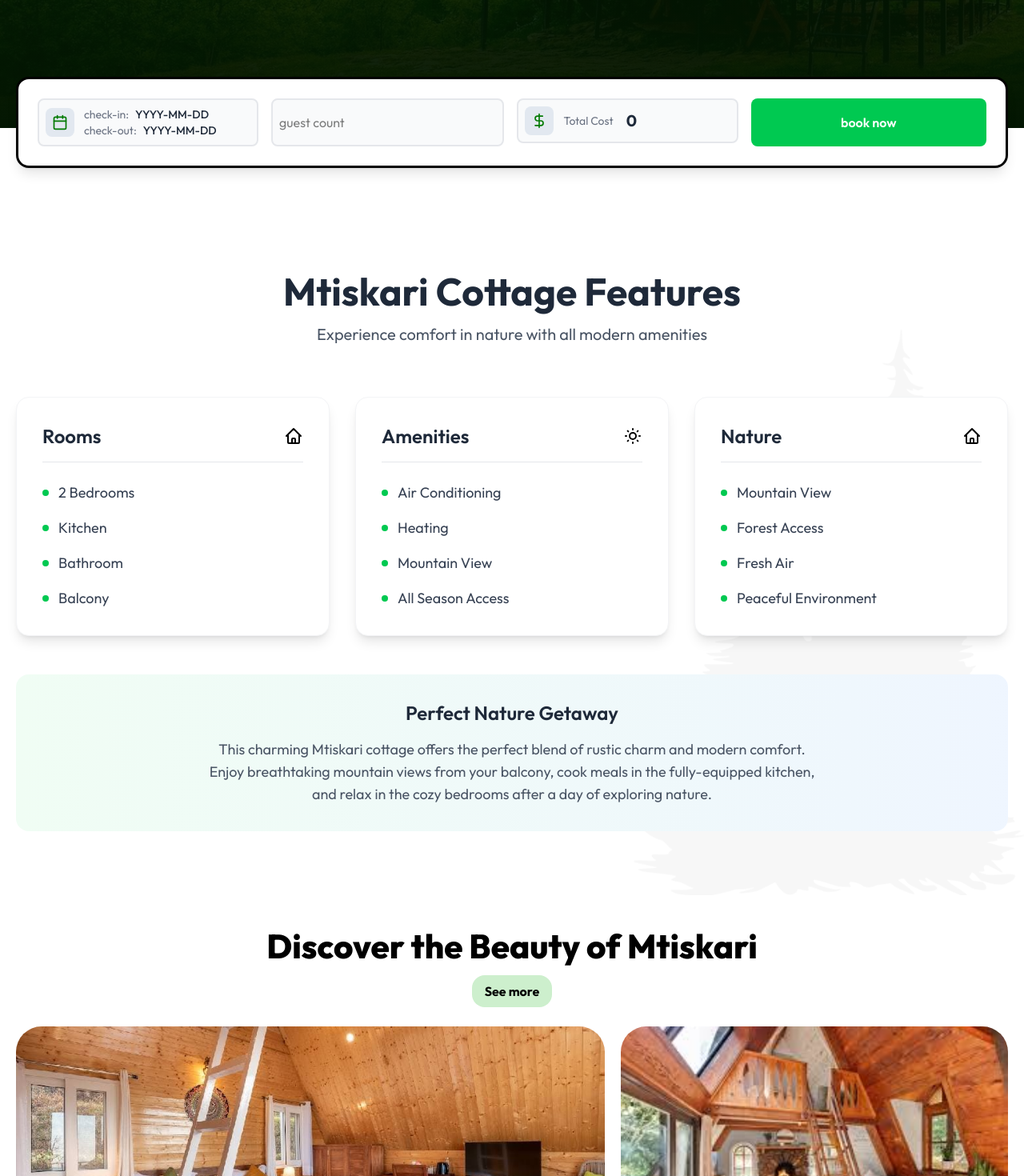
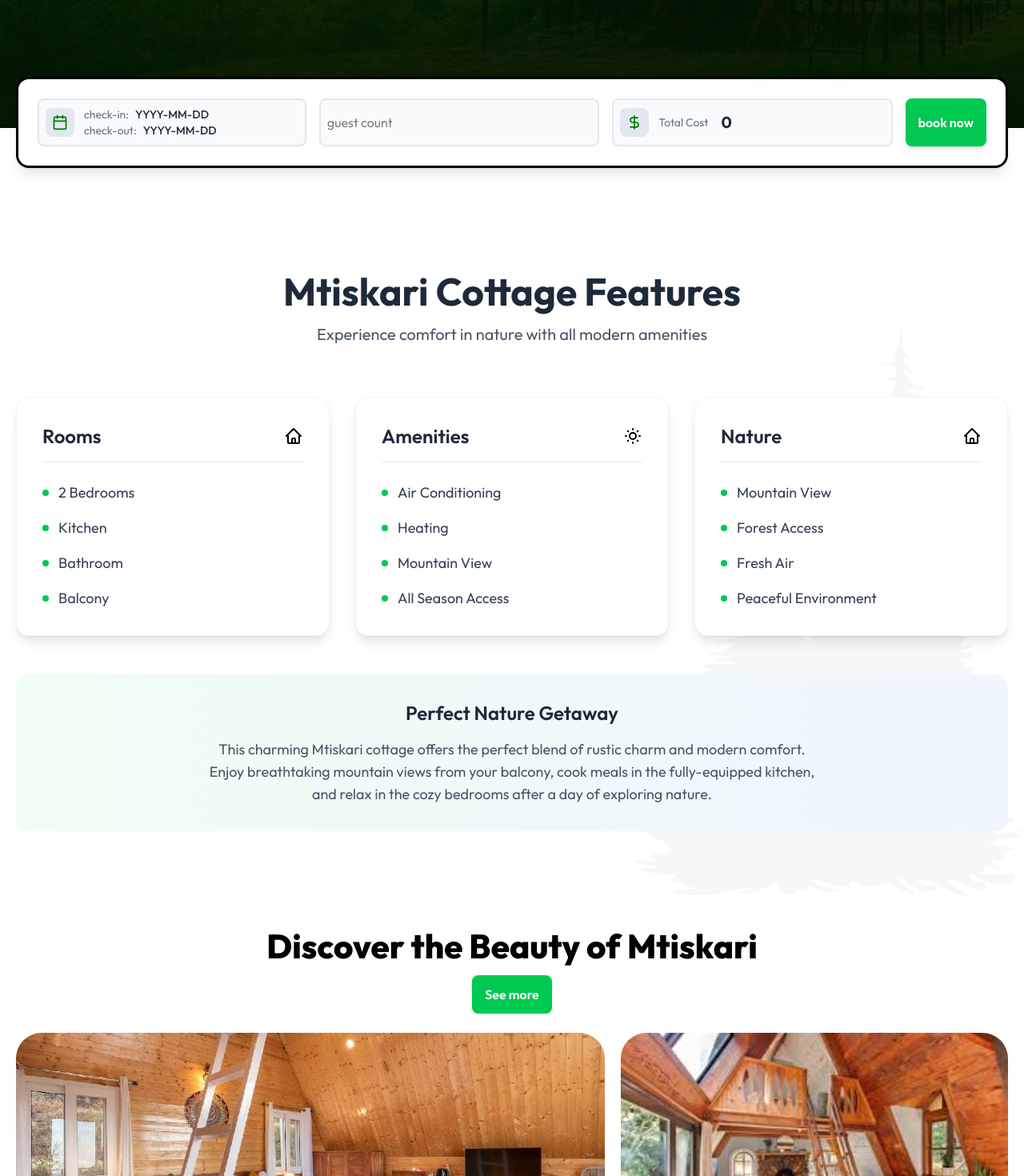
Before and after one commit to gioocharkviani/mtiskari, a Next.js app: page / in a window 1280 px wide. Shown: the part 640-2110 px from the top of the page at 80% size. Built offline with nearby package versions, Linux system fonts and the light colour scheme.

Commit message:
feat/btn

```diff
--- a/components/forms/HeroBooking.tsx
+++ b/components/forms/HeroBooking.tsx
@@ -1,8 +1,9 @@
 "use client";
 import React, { useState } from "react";
 import { motion, Variants } from "framer-motion";
-import { Calendar, DollarSign, X } from "lucide-react";
+import { Calendar, DollarSign } from "lucide-react";
 import DateRangeComp from "../DateRangeComp";
+import { Button } from "../ui";
 
 const HeroBooking = () => {
   const bookingVariants: Variants = {
@@ -48,15 +49,13 @@ const HeroBooking = () => {
               <div className="w-full">
                 <DateRangeComp />
                 <div className="border-t px-6 gap-2 py-2 border-gray-100 flex justify-end">
-                  <button className="flex-1 bg-green-500 text-white py-3 px-4 rounded-lg font-semibold hover:bg-green-600 transition-colors duration-300 shadow-md hover:shadow-lg">
-                    Apply
-                  </button>
-                  <button
+                  <Button variant="customGreen">apply</Button>
+                  <Button
                     onClick={() => setOpenDateRange(false)}
-                    className="flex-1 bg-gray-100 text-gray-700 py-3 px-4 rounded-lg font-semibold hover:bg-gray-200 transition-colors duration-300 shadow-md hover:shadow-lg"
+                    variant="secondary"
                   >
                     Cancel
-                  </button>
+                  </Button>
                 </div>
               </div>
             </div>
@@ -114,9 +113,7 @@ const HeroBooking = () => {
             />
 
             {/* TOTAL COST */}
-            <div className="w-full">
-              <div className="p-2 border-2 w-full border-gray-200 rounded-lg bg-gray-50">
-                <div className="flex items-center gap-3">
+            <div className=" p-2 flex items-center gap-3 border-2 w-full  border-gray-200 rounded-lg bg-gray-50">
               <div className="p-2 bg-slate-200 rounded-lg">
                 <DollarSign className="w-5 h-5 text-[#027a02]" />
               </div>
@@ -125,16 +122,10 @@ const HeroBooking = () => {
                 <p className="font-bold text-xl text-gray-800">0</p>
               </div>
             </div>
-              </div>
-            </div>
             {/* BOOK NOW */}
-            <motion.button
-              whileHover={{ scale: 1.05 }}
-              whileTap={{ scale: 0.95 }}
-              className="bg-green-500 w-full text-[#ffffff] p-3 rounded-lg font-semibold hover:bg-green-600 transition-colors duration-300"
-            >
+            <Button variant="customGreen" className="text-nowrap">
               book now
-            </motion.button>
+            </Button>
           </div>
         </motion.div>
       </motion.div>
--- a/components/sections/Activites.tsx
+++ b/components/sections/Activites.tsx
@@ -10,6 +10,7 @@ import firePlace from "../../public/services/1/firePlase.png";
 import hicking from "../../public/services/1/hicking.png";
 import forest from "../../public/services/1/forest.png";
 import boat from "../../public/services/1/boat.png";
+import { Button } from "../ui";
 
 const dummy: ComfortTypes[] = [
   {
@@ -226,15 +227,12 @@ const Activites = () => {
               className="flex justify-center mt-4"
             >
               {dummy.length > 4 && (
-                <motion.button
+                <Button
+                  variant="customGreen"
                   onClick={() => setShowAll(!showAll)}
-                  whileHover="hover"
-                  whileTap="tap"
-                  variants={buttonVariants}
-                  className="text-[#041f06] px-4 py-2 rounded-2xl bg-[#cdefcd] font-bold text-[16px] hover:bg-[#b8e0b8] transition-colors duration-300 block"
                 >
                   {showAll ? "Show Less" : "See More Comforts"}
-                </motion.button>
+                </Button>
               )}
             </motion.div>
           )}
--- a/components/sections/Contact.tsx
+++ b/components/sections/Contact.tsx
@@ -2,6 +2,7 @@
 
 import { motion, useInView, Variants } from "framer-motion";
 import { useRef, useState } from "react";
+import { Button } from "../ui";
 
 const Contact = () => {
   const ref = useRef(null);
@@ -186,15 +187,9 @@ const Contact = () => {
                 />
               </motion.div>
 
-              <motion.button
-                type="submit"
-                variants={itemVariants}
-                whileHover={{ scale: 1.05 }}
-                whileTap={{ scale: 0.95 }}
-                className="bg-[#cdefcd] w-full text-[#000000] p-3 rounded-lg font-semibold hover:bg-[#b8e0b8] transition-colors duration-300"
-              >
+              <Button variant="customGreen" className="w-full">
                 Send Message
-              </motion.button>
+              </Button>
             </form>
           </motion.div>
 
@@ -331,20 +326,9 @@ const Contact = () => {
               adventure in nature, were here to help you create unforgettable
               memories in the heart of Racha.
             </p>
-            <motion.button
-              whileHover={{
-                scale: 1.05,
-                boxShadow: "0 15px 30px rgba(4, 31, 6, 0.4)",
-              }}
-              whileTap={{ scale: 0.95 }}
-              className="bg-linear-to-r from-green-600 via-green-700 to-green-600 text-white px-10 py-4 rounded-2xl font-semibold text-lg shadow-lg relative overflow-hidden group"
-            >
-              <span className="relative z-10">Book Now</span>
-              <motion.div
-                className="absolute inset-0 bg-linear-to-r from-transparent via-white/20 to-transparent transform -skew-x-12 -translate-x-full group-hover:translate-x-full transition-transform duration-1000"
-                initial={false}
-              />
-            </motion.button>
+            <Button variant="customGreen" className="text-nowrap">
+              Book now
+            </Button>
           </motion.div>
         </motion.div>
       </div>
--- a/components/sections/Gallery.tsx
+++ b/components/sections/Gallery.tsx
@@ -1,7 +1,7 @@
 "use client";
 import Image, { StaticImageData } from "next/image";
 import Link from "next/link";
-import React, { useState, useRef } from "react";
+import React, { useRef } from "react";
 import { motion, Variants, useInView } from "framer-motion";
 import test1 from "../../public/test/1.jpg";
 import test2 from "../../public/test/2.jpg";
@@ -83,32 +83,6 @@ const imageVariants: Variants = {
   },
 };
 
-const buttonVariants: Variants = {
-  hidden: {
-    opacity: 0,
-    scale: 0.8,
-  },
-  visible: {
-    opacity: 1,
-    scale: 1,
-    transition: {
-      duration: 0.5,
-      ease: "easeOut",
-      delay: 0.6,
-    },
-  },
-  hover: {
-    scale: 1.05,
-    transition: {
-      duration: 0.2,
-      ease: "easeInOut",
-    },
-  },
-  tap: {
-    scale: 0.95,
-  },
-};
-
 interface AnimatedSectionProps {
   children: React.ReactNode;
   className?: string;
@@ -154,14 +128,12 @@ const Gallery: React.FC = () => {
                 Discover the Beauty of Mtiskari
               </motion.span>
 
-              <motion.div variants={buttonVariants}>
-                <Link
-                  href=""
-                  className="text-[#000000] px-4 py-2 rounded-2xl bg-[#cdefcd] font-bold text-[16px] hover:bg-[#b8e0b8] transition-colors duration-300 block"
-                >
-                  See more
-                </Link>
-              </motion.div>
+              <Link
+                href=""
+                className="flex-1 bg-green-500 text-white py-3 px-4 rounded-lg font-semibold hover:bg-green-600 transition-colors duration-300 shadow-md hover:shadow-lg"
+              >
+                See more
+              </Link>
             </AnimatedSection>
 
             <AnimatedSection className="w-full mt-6 overflow-hidden">
--- /dev/null
+++ b/components/ui/Button.tsx
@@ -0,0 +1,33 @@
+import React from "react";
+
+type VariantType = "default" | "secondary" | "customGreen";
+
+interface customBtn {
+  children?: React.ReactNode;
+  variant?: VariantType;
+  onClick?: () => void;
+  className?: string;
+}
+
+export const Button = ({
+  children,
+  variant,
+  onClick,
+  className,
+}: customBtn) => {
+  const variants: Record<VariantType, string> = {
+    default: "px-4 py-2 rounded font-medium border",
+    secondary:
+      "flex-1 bg-gray-100 text-gray-700 py-3 px-4 rounded-lg font-semibold hover:bg-gray-200 transition-colors duration-300 shadow-md hover:shadow-lg",
+    customGreen:
+      "flex-1 bg-green-500 text-white py-3 px-4 rounded-lg font-semibold hover:bg-green-600 transition-colors duration-300 shadow-md hover:shadow-lg",
+  };
+  return (
+    <button
+      onClick={onClick}
+      className={`${variant ? variants[variant] : variants.default} ${className}`}
+    >
+      {children}
+    </button>
+  );
+};
--- /dev/null
+++ b/components/ui/index.ts
@@ -0,0 +1 @@
+export * from "./Button";
```
Lines whose indentation alone changed are shown as unchanged.
